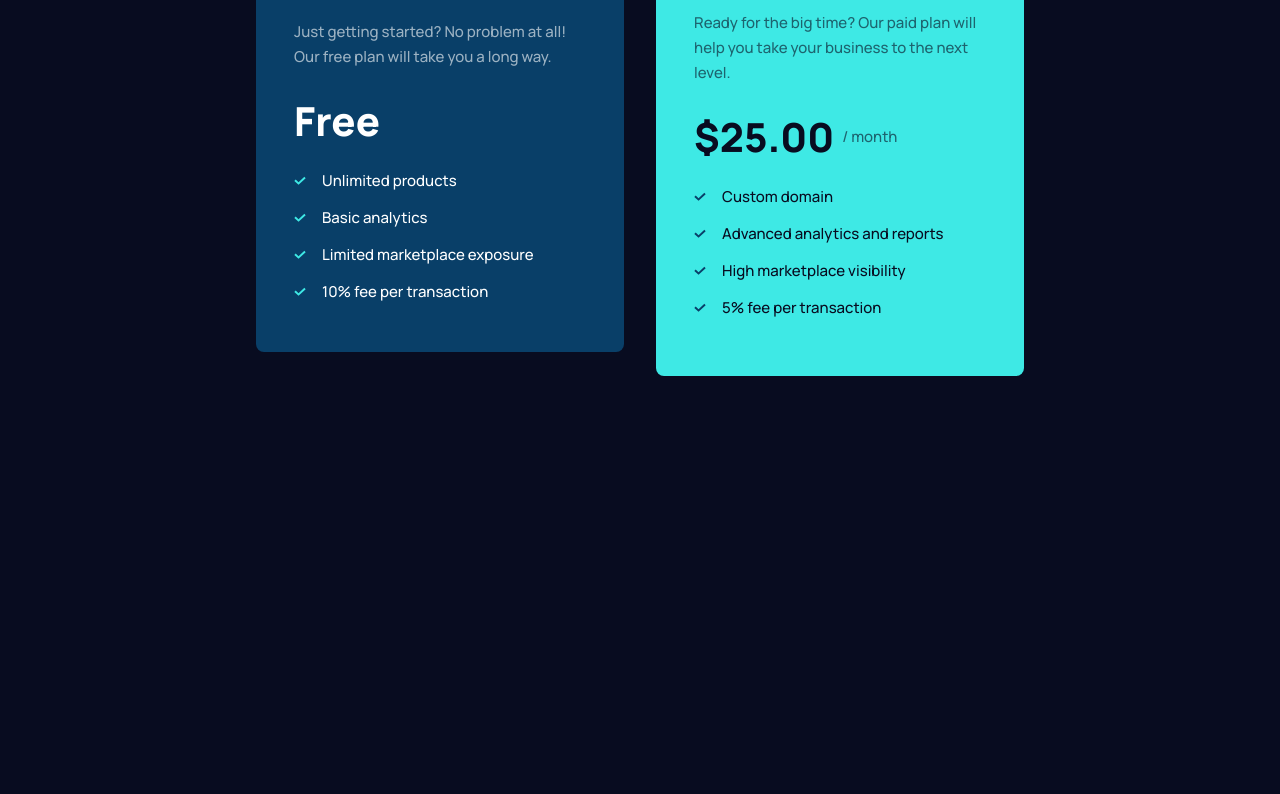
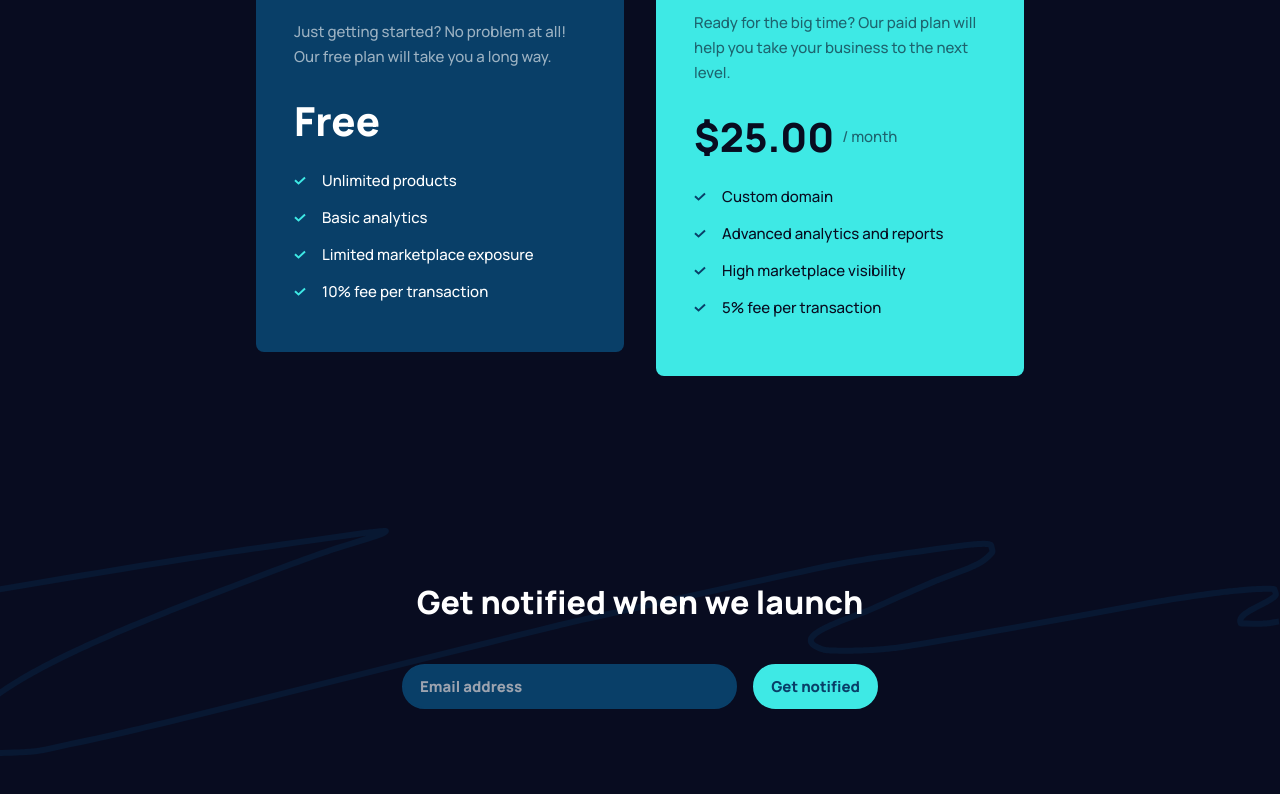
Before and after one commit to dcdm3g/maker-pre-launch-landing-page, a Next.js app: page / in a window 1280 px wide. Shown: the part 1820-2614 px from the top of the page. Before the commit the page ends 2308 px from the top, so only its background shows below. Built offline with nearby package versions, Linux system fonts and the light colour scheme.

Commit message:
Create the Footer component.

```diff
--- a/package.json
+++ b/package.json
@@ -9,9 +9,12 @@
   },
   "private": true,
   "dependencies": {
+    "@hookform/resolvers": "^3.3.2",
     "next": "^13.4.10",
     "react": "^18.2.0",
-    "react-dom": "^18.2.0"
+    "react-dom": "^18.2.0",
+    "react-hook-form": "^7.48.2",
+    "zod": "^3.22.4"
   },
   "devDependencies": {
     "@rocketseat/eslint-config": "^2.1.0",
--- a/src/app/page.tsx
+++ b/src/app/page.tsx
@@ -2,6 +2,7 @@ import { Header } from '@/components/Header'
 import { Hero } from '@/components/Hero'
 import { Possibilities } from '@/components/Possibilities'
 import { PricingPlans } from '@/components/PricingPlans'
+import { Footer } from '@/components/Footer'
 
 export default function Page() {
   return (
@@ -15,6 +16,8 @@ export default function Page() {
 
         <PricingPlans />
       </main>
+
+      <Footer />
     </>
   )
 }
--- /dev/null
+++ b/src/components/Footer.tsx
@@ -0,0 +1,13 @@
+import { GetNotifiedForm } from './GetNotifiedForm'
+
+export function Footer() {
+  return (
+    <footer className="mt-20 flex min-h-[5rem] flex-col items-center gap-8 bg-footer-squiggle bg-[length:36.5rem] bg-top bg-no-repeat px-6 tablet:mt-10 tablet:min-h-[8.75rem] tablet:gap-7 tablet:bg-[length:63.875rem] tablet:bg-[right_-0.88rem_top] tablet:px-36 tablet:py-4 desktop:mt-14 desktop:min-h-[14.25rem] desktop:gap-10 desktop:bg-auto desktop:bg-right-top desktop:px-[22rem] desktop:pb-11 desktop:pt-[3.25rem]">
+      <h2 className="text-center text-[1.5rem] font-extrabold leading-8 text-pure-white tablet:ml-[4.5rem] tablet:mr-[4.25rem] desktop:mx-0 desktop:text-xl">
+        Get notified when we launch
+      </h2>
+
+      <GetNotifiedForm />
+    </footer>
+  )
+}
--- /dev/null
+++ b/src/components/GetNotifiedForm.tsx
@@ -0,0 +1,57 @@
+'use client'
+
+import { useForm } from 'react-hook-form'
+import { zodResolver } from '@hookform/resolvers/zod'
+import { z } from 'zod'
+
+const getNotifiedFormSchema = z.object({
+  email: z
+    .string()
+    .trim()
+    .min(1, 'Oops! Please add your email')
+    .email('Oops! That doesn’t look like an email address'),
+})
+
+type GetNotifiedFormData = z.infer<typeof getNotifiedFormSchema>
+
+export function GetNotifiedForm() {
+  const {
+    register,
+    formState: { errors },
+    handleSubmit,
+  } = useForm<GetNotifiedFormData>({
+    resolver: zodResolver(getNotifiedFormSchema),
+  })
+
+  return (
+    <form
+      className="flex w-full flex-col gap-6 tablet:flex-row tablet:gap-4 desktop:mx-32 desktop:w-auto desktop:min-w-[29.75rem]"
+      // eslint-disable-next-line @typescript-eslint/no-empty-function
+      onSubmit={handleSubmit(() => {})}
+    >
+      <div className="flex flex-1 flex-col gap-1">
+        <input
+          className={`rounded-3xl border-2 border-midnight-navy bg-midnight-navy px-4 py-2 text-base font-extrabold text-pure-white placeholder-opacity-40 transition-colors focus:border-aqua-splash focus:outline-none ${
+            errors.email ? 'focus:border-raspberry-pink' : ''
+          }`}
+          type="email"
+          placeholder="Email address"
+          {...register('email')}
+        />
+
+        {errors.email && (
+          <p className="ml-4 text-[0.75rem] font-medium leading-[1.5625rem] text-raspberry-pink">
+            {errors.email.message}
+          </p>
+        )}
+      </div>
+
+      <button
+        className="h-min min-w-max rounded-3xl border-2 border-aqua-splash bg-aqua-splash px-10 py-2 text-center text-base font-extrabold text-midnight-navy transition-colors hover:bg-transparent hover:text-pure-white focus:bg-transparent focus:text-pure-white focus:outline-none tablet:px-4"
+        type="submit"
+      >
+        Get notified
+      </button>
+    </form>
+  )
+}
--- a/tailwind.config.js
+++ b/tailwind.config.js
@@ -13,6 +13,7 @@ module.exports = {
       'pure-white': '#FFFFFF',
       'deep-night': '#080C20',
       'raspberry-pink': '#FF2965',
+      transparent: 'transparent',
     },
     fontSize: {
       base: [
@@ -51,6 +52,9 @@ module.exports = {
         },
       ],
     },
+    backgroundImage: {
+      'footer-squiggle': "url('/bg-footer-squiggle.svg')",
+    },
     extend: {},
   },
   plugins: [],
```
Also changed, not shown: public/bg-footer-squiggle.svg (added), 1 other file (tests, documents, lock files or other folders).
